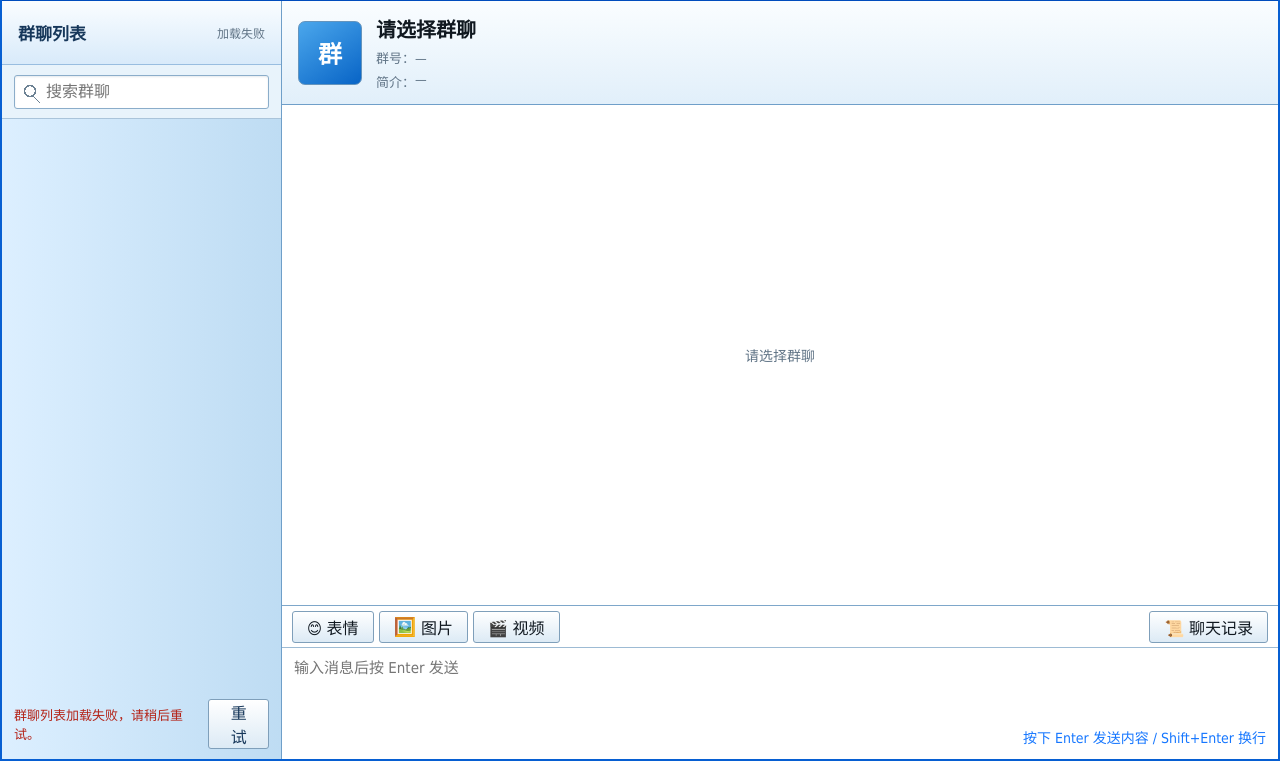
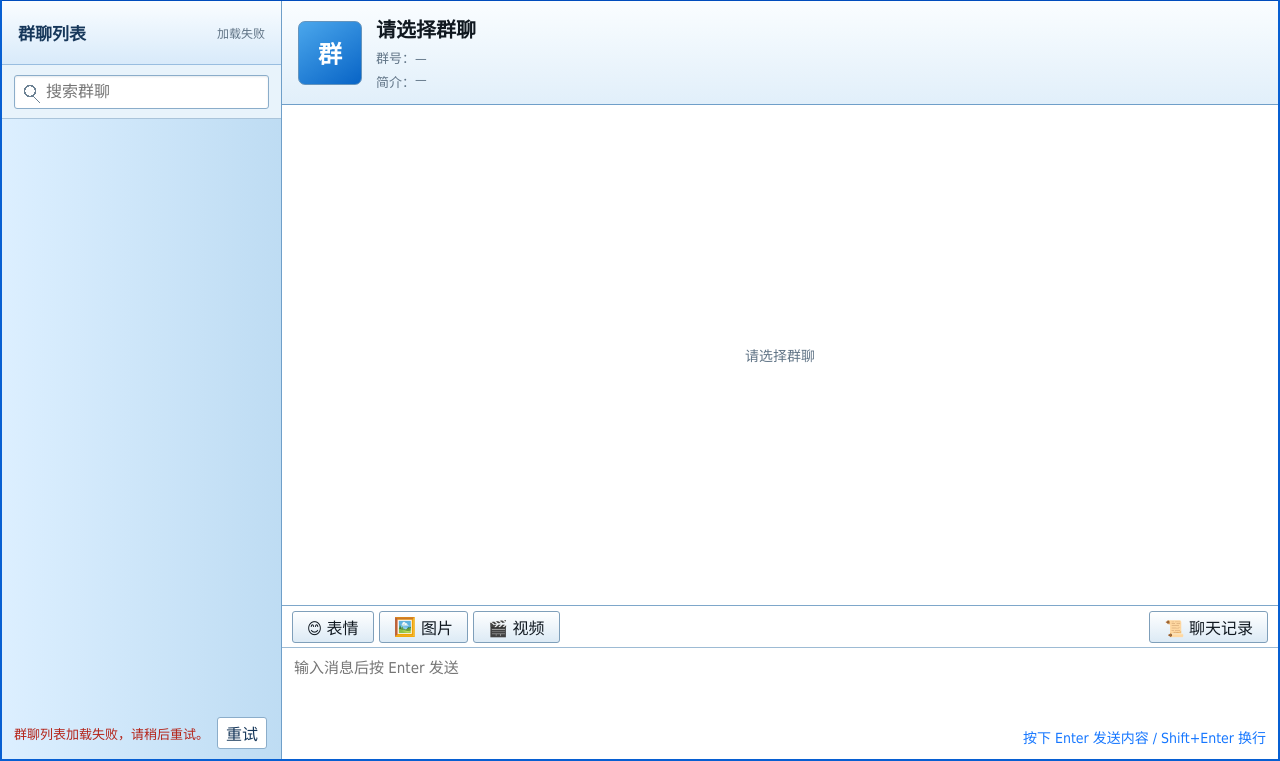
Before and after one commit to findxyz/vb-weibo-plus, a plain HTML site: page src/main/resources/static/chat/index.html in a window 1280 px wide. Shown: the part 39-800 px from the top of the page. Drawn offline with Linux system fonts and the light colour scheme; no server answers.

Commit message:
fix(chat): 恢复重试按钮小号样式，避免挤压状态文本折行
上一提交将 .panel-feedback button 一并并入统一大按钮样式，导致「重试」按钮变高
挤压旁边状态文本折行。现恢复 .panel-feedback button 独立小号样式，仅 .login-expired
button 走统一按钮样式。

```diff
--- a/src/main/resources/static/chat/chat.css
+++ b/src/main/resources/static/chat/chat.css
@@ -304,6 +304,14 @@ h1 {
   display: none;
 }
 
+.panel-feedback button {
+  flex: none;
+  padding: 3px 8px;
+  border: 1px solid #8badca;
+  border-radius: var(--radius-sm);
+  background: #ffffff;
+}
+
 .login-expired:not([hidden]) {
   display: flex;
   align-items: center;
@@ -323,7 +331,6 @@ h1 {
 .history-filters button,
 .history-pagination button,
 .history-context-toolbar button,
-.panel-feedback button,
 .login-expired button {
   min-height: 32px;
   padding: 0 14px;
```
